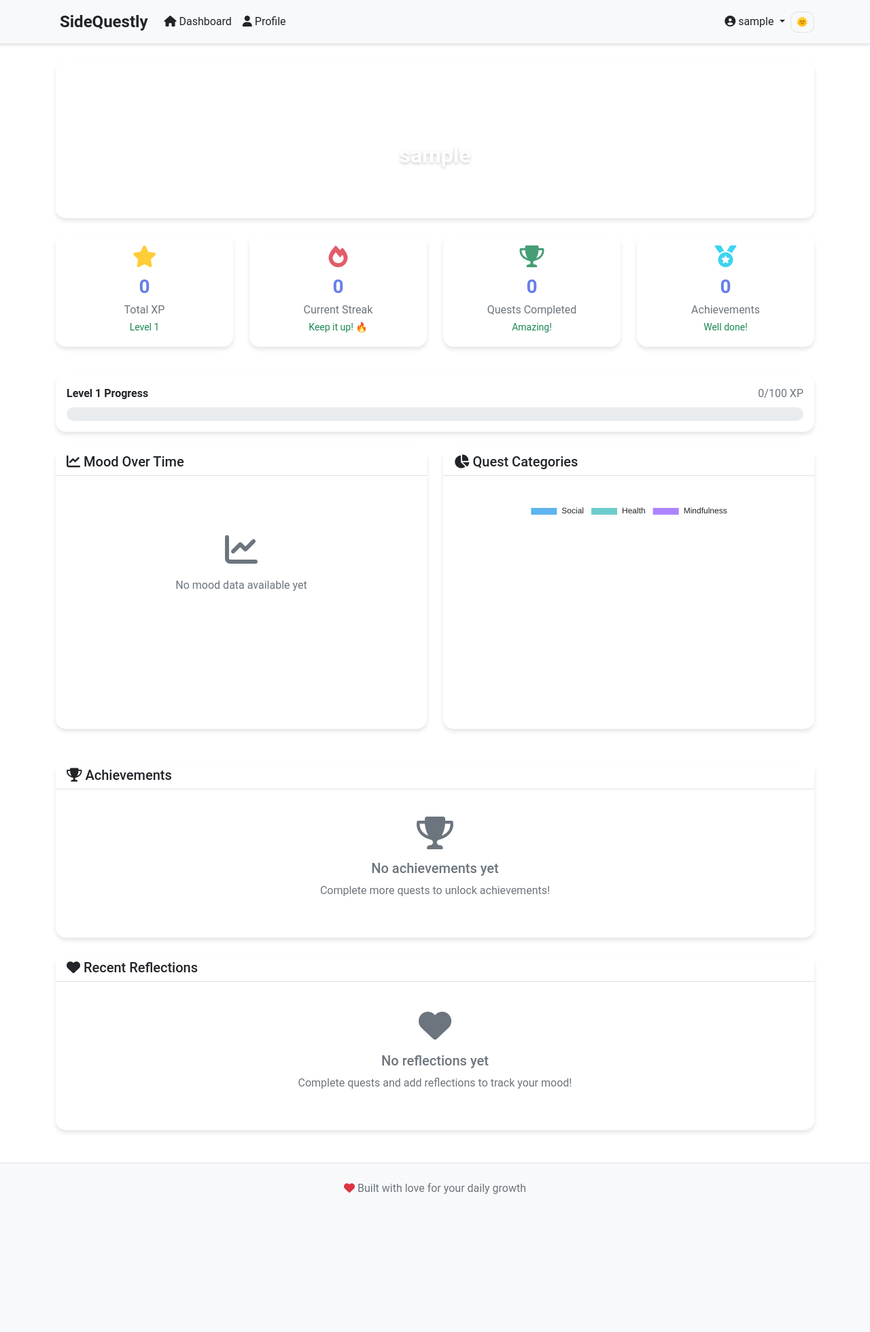
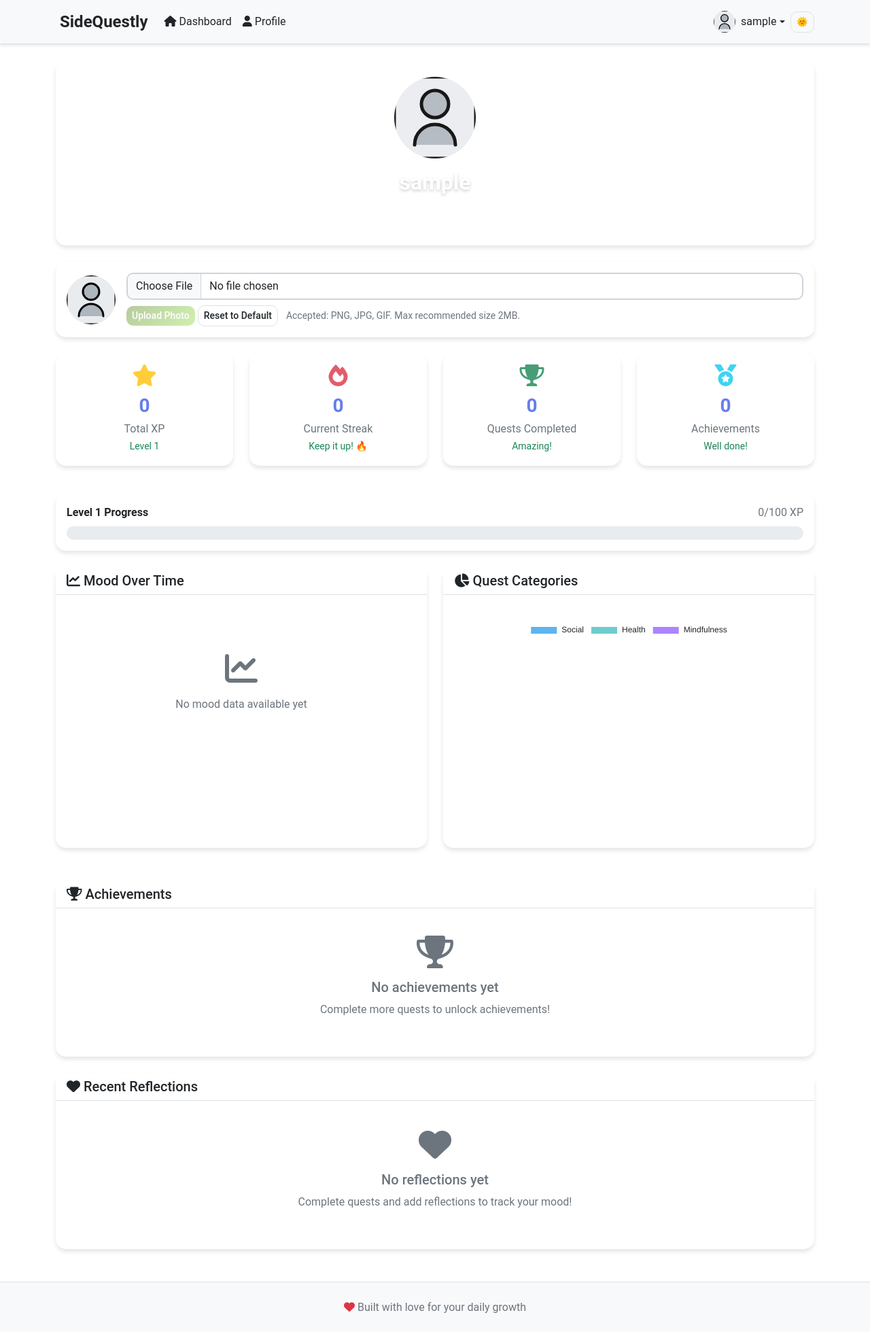
Before and after one commit to pierceluu10/Questr, a Flask app: page /profile in a window 1280 px wide. Shown: the whole page at 68% size. Before the commit the page ends 1756 px from the top, so only its background shows below. Run offline with Flask 3, Linux system fonts and the light colour scheme; the visitor is signed in with stand-in values (Sample User, id 1); data that the repository does not hold is empty.

Commit message:
profile photo

```diff
--- a/app.py
+++ b/app.py
@@ -4,6 +4,8 @@ from flask_wtf import FlaskForm
 from wtforms import StringField, PasswordField, TextAreaField, SubmitField
 from wtforms.validators import DataRequired, Email, Length
 from werkzeug.security import generate_password_hash, check_password_hash
+from werkzeug.utils import secure_filename
+import time
 from datetime import datetime, date
 import random
 import json
@@ -16,6 +18,9 @@ app = Flask(__name__)
 app.config['SECRET_KEY'] = os.environ.get('SECRET_KEY', 'your-secret-key-change-in-production')
 app.config['SQLALCHEMY_DATABASE_URI'] = os.environ.get('DATABASE_URL', 'sqlite:///sidequestly.db')
 app.config['SQLALCHEMY_TRACK_MODIFICATIONS'] = False
+# Profile upload settings
+app.config['PROFILE_UPLOAD_FOLDER'] = os.path.join(app.root_path, 'static', 'images', 'profiles')
+ALLOWED_PROFILE_EXTENSIONS = {'png', 'jpg', 'jpeg', 'gif'}
 
 # Initialize extensions
 db.init_app(app)
@@ -25,6 +30,11 @@ login_manager.login_view = 'login'
 
 # Create database tables
 with app.app_context():
+    # Ensure profile upload directory exists
+    try:
+        os.makedirs(app.config['PROFILE_UPLOAD_FOLDER'], exist_ok=True)
+    except Exception as e:
+        app.logger.error(f'Could not create profile upload folder: {e}')
     db.create_all()
 
 @login_manager.user_loader
@@ -331,6 +341,78 @@ def profile():
                          reflections=reflections,
                          achievements=user_achievements)
 
+
+def allowed_profile_file(filename):
+    return '.' in filename and filename.rsplit('.', 1)[1].lower() in ALLOWED_PROFILE_EXTENSIONS
+
+
+@app.route('/profile/photo/upload', methods=['POST'])
+@login_required
+def upload_profile_photo():
+    if 'photo' not in request.files:
+        return jsonify({'success': False, 'error': 'No file part'}), 400
+
+    file = request.files['photo']
+    if file.filename == '':
+        return jsonify({'success': False, 'error': 'No selected file'}), 400
+
+    if file and allowed_profile_file(file.filename):
+        filename = secure_filename(file.filename)
+        ext = filename.rsplit('.', 1)[1].lower()
+        # Build unique filename
+        unique_name = f'user_{current_user.id}_{int(time.time())}.{ext}'
+        save_path = os.path.join(app.config['PROFILE_UPLOAD_FOLDER'], unique_name)
+
+        try:
+            # Save new file
+            file.save(save_path)
+
+            # If user had previous uploaded file, try to remove it
+            if current_user.profile_photo:
+                try:
+                    old_path = os.path.join(app.config['PROFILE_UPLOAD_FOLDER'], current_user.profile_photo)
+                    if os.path.exists(old_path):
+                        os.remove(old_path)
+                except Exception:
+                    app.logger.exception('Failed to remove old profile photo')
+
+            # Update user record
+            current_user.profile_photo = unique_name
+            db.session.commit()
+
+            photo_url = url_for('static', filename=f'images/profiles/{unique_name}')
+            return jsonify({'success': True, 'url': photo_url}), 200
+        except Exception as e:
+            app.logger.error(f'Error saving profile photo: {e}')
+            db.session.rollback()
+            return jsonify({'success': False, 'error': 'Server error saving file'}), 500
+
+    return jsonify({'success': False, 'error': 'Invalid file type'}), 400
+
+
+@app.route('/profile/photo/reset', methods=['POST'])
+@login_required
+def reset_profile_photo():
+    # Remove the file if exists and clear DB entry
+    try:
+        if current_user.profile_photo:
+            file_path = os.path.join(app.config['PROFILE_UPLOAD_FOLDER'], current_user.profile_photo)
+            if os.path.exists(file_path):
+                try:
+                    os.remove(file_path)
+                except Exception:
+                    app.logger.exception('Failed to remove profile photo during reset')
+
+        current_user.profile_photo = None
+        db.session.commit()
+
+        default_url = url_for('static', filename='images/default-avatar.svg')
+        return jsonify({'success': True, 'url': default_url}), 200
+    except Exception as e:
+        app.logger.error(f'Error resetting profile photo: {e}')
+        db.session.rollback()
+        return jsonify({'success': False, 'error': 'Server error'}), 500
+
 @app.route('/api/mood-data')
 @login_required
 def mood_data():
--- a/models.py
+++ b/models.py
@@ -14,6 +14,8 @@ class User(UserMixin, db.Model):
     streak = db.Column(db.Integer, default=0)
     join_date = db.Column(db.DateTime, default=datetime.utcnow)
     last_quest_date = db.Column(db.DateTime)
+    # Filename of profile photo stored in static/images/profiles/ (nullable)
+    profile_photo = db.Column(db.String(200), nullable=True)
 
     # Relationships
     completed_quests = db.relationship('UserQuest', backref='user', lazy=True)
--- /dev/null
+++ b/static/js/profile_photo.js
@@ -0,0 +1,91 @@
+document.addEventListener('DOMContentLoaded', function() {
+    const photoForm = document.getElementById('photo-form');
+    const photoInput = document.getElementById('photo-input');
+    const uploadBtn = document.getElementById('photo-upload-btn');
+    const resetBtn = document.getElementById('photo-reset-btn');
+    const topAvatar = document.getElementById('profile-avatar');
+    const previewLarge = document.getElementById('profile-photo-preview');
+    const previewSmall = document.getElementById('profile-photo-preview-small');
+
+    function setAvatars(url) {
+        if (topAvatar) topAvatar.src = url;
+        if (previewLarge) previewLarge.src = url;
+        if (previewSmall) previewSmall.src = url;
+    }
+
+    function showLoading(state) {
+        if (uploadBtn) {
+            if (state) {
+                uploadBtn.dataset.orig = uploadBtn.innerHTML;
+                uploadBtn.innerHTML = '<i class="fas fa-spinner fa-spin"></i> Uploading...';
+                uploadBtn.disabled = true;
+            } else {
+                if (uploadBtn.dataset.orig) uploadBtn.innerHTML = uploadBtn.dataset.orig;
+                uploadBtn.disabled = false;
+            }
+        }
+    }
+
+    if (photoForm) {
+        photoForm.addEventListener('submit', function(e) {
+            e.preventDefault();
+            const file = photoInput.files[0];
+            if (!file) return alert('Please choose a file to upload.');
+
+            // Basic client-side validation
+            const maxSize = 5 * 1024 * 1024; // 5MB
+            if (file.size > maxSize) return alert('File too large. Max 5MB.');
+
+            const allowed = ['image/png','image/jpeg','image/jpg','image/gif'];
+            if (!allowed.includes(file.type)) return alert('Invalid file type.');
+
+            const formData = new FormData();
+            formData.append('photo', file);
+
+            showLoading(true);
+
+            fetch('/profile/photo/upload', {
+                method: 'POST',
+                body: formData,
+                credentials: 'same-origin'
+            })
+            .then(resp => resp.json())
+            .then(data => {
+                showLoading(false);
+                if (data && data.success) {
+                    setAvatars(data.url);
+                } else {
+                    alert(data.error || 'Upload failed');
+                }
+            })
+            .catch(err => {
+                showLoading(false);
+                console.error(err);
+                alert('An error occurred while uploading.');
+            });
+        });
+    }
+
+    if (resetBtn) {
+        resetBtn.addEventListener('click', function() {
+            if (!confirm('Reset your profile photo to the default?')) return;
+            resetBtn.disabled = true;
+            fetch('/profile/photo/reset', {method: 'POST', credentials: 'same-origin'})
+                .then(r => r.json())
+                .then(data => {
+                    resetBtn.disabled = false;
+                    if (data && data.success) {
+                        setAvatars(data.url);
+                    } else {
+                        alert(data.error || 'Reset failed');
+                    }
+                })
+                .catch(err => {
+                    resetBtn.disabled = false;
+                    console.error(err);
+                    alert('An error occurred while resetting.');
+                });
+        });
+    }
+
+});
--- a/templates/base.html
+++ b/templates/base.html
@@ -281,8 +281,10 @@
                 <ul class="navbar-nav">
                     {% if current_user.is_authenticated %}
                         <li class="nav-item dropdown">
-                            <a class="nav-link dropdown-toggle" href="#" id="navbarDropdown" role="button" data-bs-toggle="dropdown">
-                                <i class="fas fa-user-circle"></i> {{ current_user.username }}
+                            <a class="nav-link dropdown-toggle d-flex align-items-center" href="#" id="navbarDropdown" role="button" data-bs-toggle="dropdown">
+                                {% set avatar_url = url_for('static', filename='images/profiles/' ~ current_user.profile_photo) if current_user.profile_photo else url_for('static', filename='images/default-avatar.svg') %}
+                                <img id="profile-avatar" src="{{ avatar_url }}" alt="avatar" class="rounded-circle me-2" width="32" height="32" style="object-fit:cover;"/>
+                                {{ current_user.username }}
                             </a>
                             <ul class="dropdown-menu">
                                 <li><a class="dropdown-item" href="{{ url_for('profile') }}">Profile</a></li>
--- a/templates/profile.html
+++ b/templates/profile.html
@@ -24,13 +24,39 @@
     <div class="col-12">
         <div class="profile-header p-4 text-center">
             <div class="profile-avatar mb-3">
-                <i class="fas fa-user-circle fa-5x text-primary"></i>
+                {% set avatar_url = url_for('static', filename='images/profiles/' ~ user.profile_photo) if user.profile_photo else url_for('static', filename='images/default-avatar.svg') %}
+                <img id="profile-photo-preview" src="{{ avatar_url }}" alt="Profile Photo" class="rounded-circle" width="120" height="120" style="object-fit:cover;" />
             </div>
             <h2 class="fw-bold mb-2">{{ user.username }}</h2>
             <p style="color: rgba(255,255,255,0.9);">Member since {{ user.join_date.strftime('%B %Y') }}</p>
         </div>
     </div>
 </div>
+
+        <!-- Profile Photo Upload -->
+        <div class="row mb-4">
+            <div class="col-12">
+                <div class="card p-3">
+                    <div class="d-flex align-items-center gap-3">
+                        <div>
+                            <img id="profile-photo-preview-small" src="{{ avatar_url }}" alt="Profile Photo" class="rounded-circle" width="72" height="72" style="object-fit:cover;" />
+                        </div>
+                        <div class="flex-grow-1">
+                            <form id="photo-form" enctype="multipart/form-data">
+                                <div class="mb-2">
+                                    <input class="form-control" type="file" id="photo-input" name="photo" accept="image/*">
+                                </div>
+                                <div>
+                                    <button id="photo-upload-btn" type="submit" class="btn btn-primary btn-sm">Upload Photo</button>
+                                    <button id="photo-reset-btn" type="button" class="btn btn-outline-secondary btn-sm">Reset to Default</button>
+                                    <small class="form-text text-muted ms-2">Accepted: PNG, JPG, GIF. Max recommended size 2MB.</small>
+                                </div>
+                            </form>
+                        </div>
+                    </div>
+                </div>
+            </div>
+        </div>
 
 <!-- Stats Overview -->
 <div class="row mb-4">
@@ -347,4 +373,6 @@
         });
     }
 </script>
+<!-- Profile photo AJAX handler -->
+<script src="{{ url_for('static', filename='js/profile_photo.js') }}"></script>
 {% endblock %}
```
Also changed, not shown: static/images/default-avatar.svg (added).
